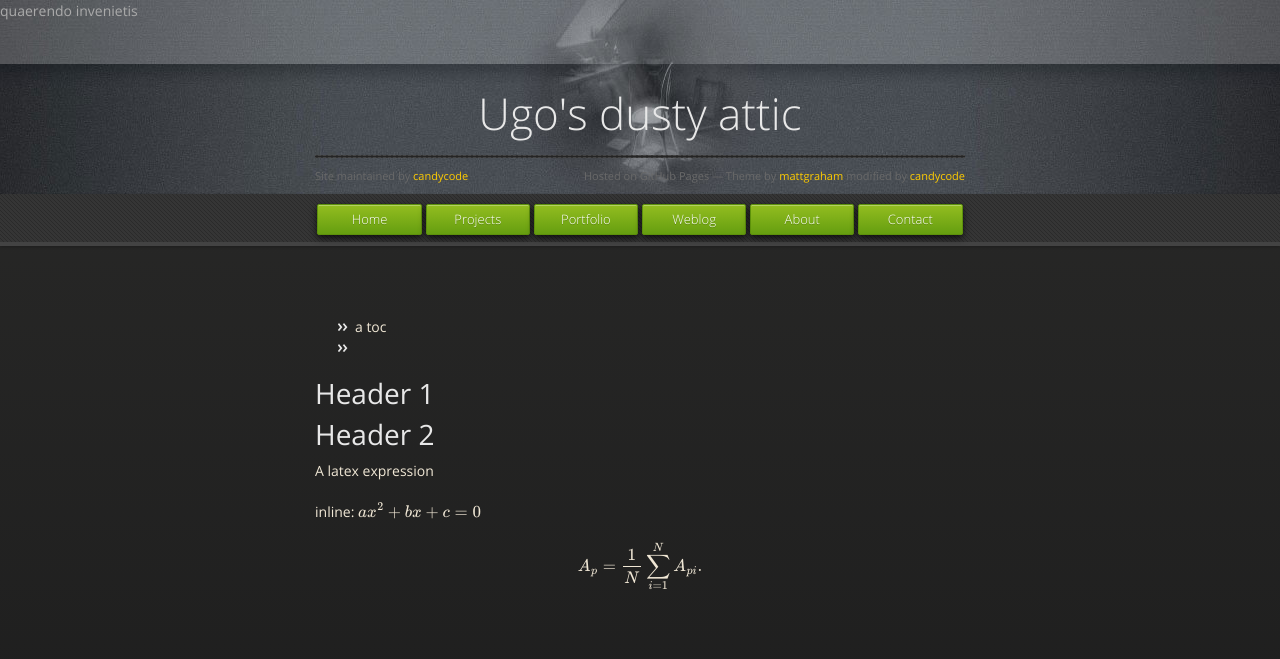
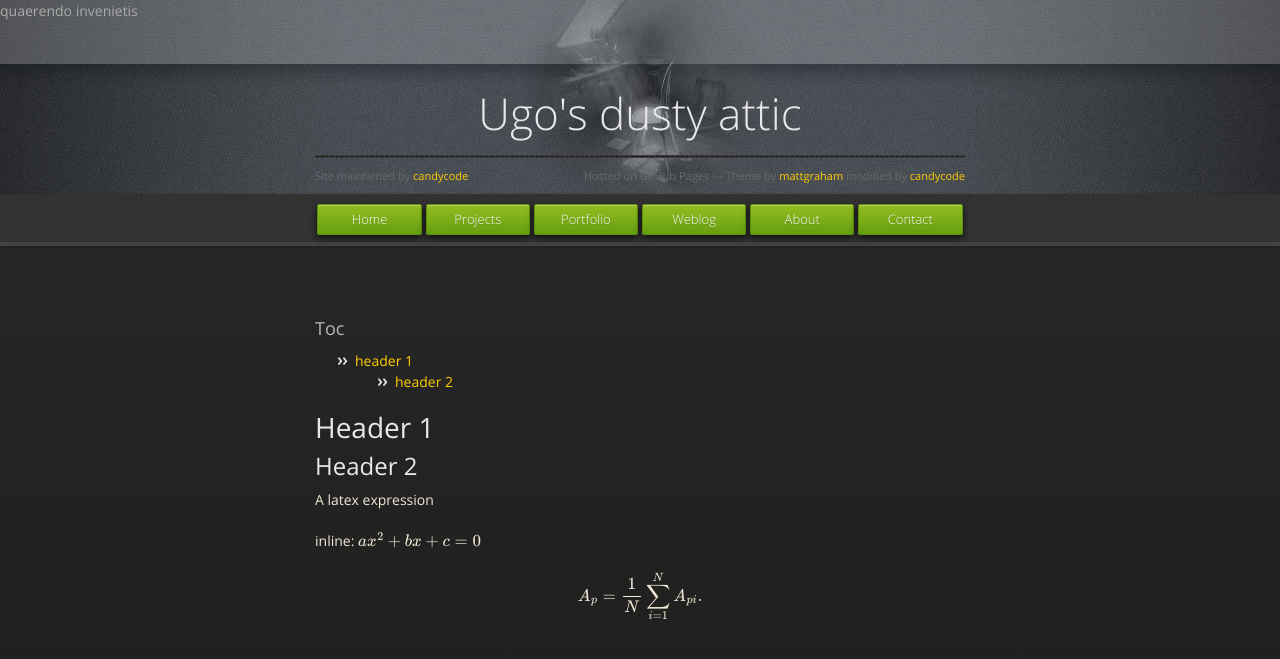
Before and after one commit to candycode/candycode.github.com, a Jekyll site: the page built from site/projects/ambient_occlusion/index.md, in a window 1280 px wide. Shown: the top 659 px of the page. Built offline with Jekyll 4.4.1, drawn with Linux system fonts in a browser that asks for light colours; nearby versions of some CDN libraries; some web fonts are replaced; formulas are drawn with MathJax 3.

Commit message:
Added toc example

```diff
--- a/site/projects/ambient_occlusion/index.md
+++ b/site/projects/ambient_occlusion/index.md
@@ -4,12 +4,13 @@ latex: true
 content_type: md
 ---
 
-* a toc
-* {:toc}
+### Toc
+* [header 1](#header-1)
+  * [header 2](#header-2)
 
 #Header 1
 
-#Header 2
+##Header 2
 
 A latex expression
 
```
Also changed, not shown: 1 other file.
